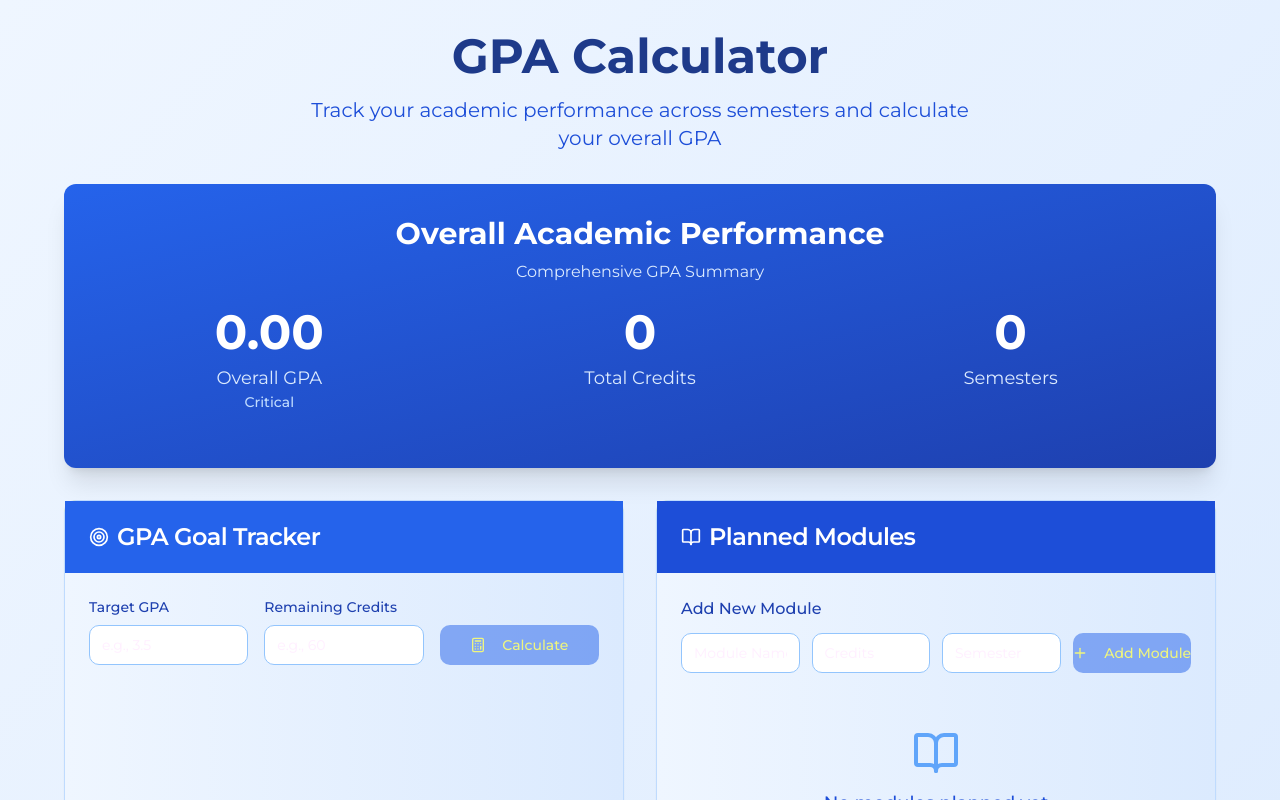
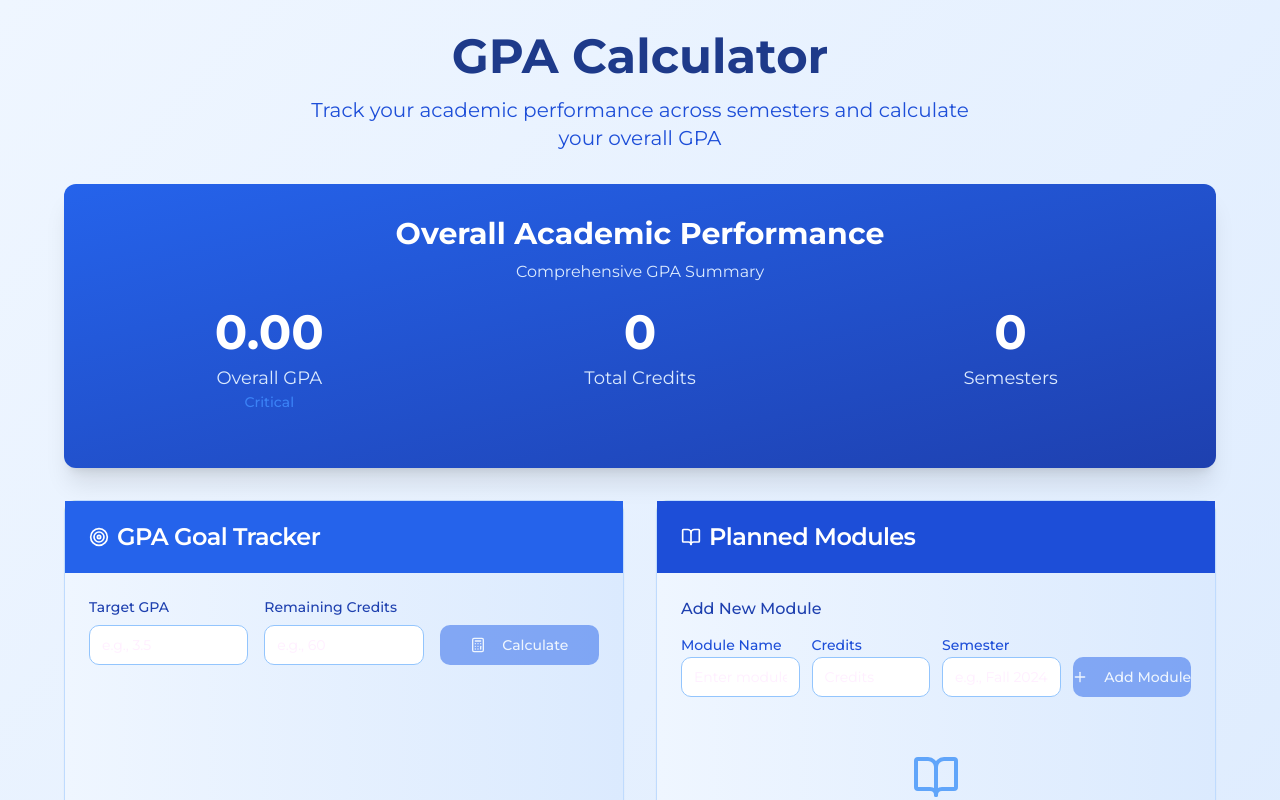
Before and after one commit to De-Silva-Shamila/grade-glide-summary, a React (Vite) app: page / in a window 1280 px wide. Shown: the top 800 px of the page. Built offline with nearby package versions, Linux system fonts and the light colour scheme.

Commit message:
Fix: Replace yellow with blue variants
Refactor UI to use only blue color variants and add labels to text input fields for improved usability.

```diff
--- a/src/components/GPAGoalTracker.tsx
+++ b/src/components/GPAGoalTracker.tsx
@@ -3,6 +3,7 @@ import React, { useState } from 'react';
 import { Card, CardContent, CardHeader, CardTitle } from '@/components/ui/card';
 import { Button } from '@/components/ui/button';
 import { Input } from '@/components/ui/input';
+import { Label } from '@/components/ui/label';
 import { Target, Calculator } from 'lucide-react';
 import { GPAData } from '@/types/gpa';
 
@@ -32,10 +33,10 @@ const GPAGoalTracker: React.FC<GPAGoalTrackerProps> = ({ gpaData }) => {
   };
 
   const getRequiredGPAColor = (required: number) => {
-    if (required > 4.0) return 'text-red-600';
-    if (required > 3.5) return 'text-blue-600';
+    if (required > 4.0) return 'text-blue-900';
+    if (required > 3.5) return 'text-blue-800';
     if (required > 3.0) return 'text-blue-700';
-    return 'text-blue-800';
+    return 'text-blue-600';
   };
 
   const getRequiredGPAMessage = (required: number) => {
@@ -56,10 +57,11 @@ const GPAGoalTracker: React.FC<GPAGoalTrackerProps> = ({ gpaData }) => {
       <CardContent className="p-6">
         <div className="grid grid-cols-1 md:grid-cols-3 gap-4 mb-4">
           <div>
-            <label className="block text-sm font-medium text-blue-800 mb-2">
+            <Label htmlFor="target-gpa" className="block text-sm font-medium text-blue-800 mb-2">
               Target GPA
-            </label>
+            </Label>
             <Input
+              id="target-gpa"
               type="number"
               placeholder="e.g., 3.5"
               value={targetGPA}
@@ -71,10 +73,11 @@ const GPAGoalTracker: React.FC<GPAGoalTrackerProps> = ({ gpaData }) => {
             />
           </div>
           <div>
-            <label className="block text-sm font-medium text-blue-800 mb-2">
+            <Label htmlFor="remaining-credits" className="block text-sm font-medium text-blue-800 mb-2">
               Remaining Credits
-            </label>
+            </Label>
             <Input
+              id="remaining-credits"
               type="number"
               placeholder="e.g., 60"
               value={remainingCredits}
@@ -87,7 +90,7 @@ const GPAGoalTracker: React.FC<GPAGoalTrackerProps> = ({ gpaData }) => {
             <Button
               onClick={calculateRequiredGPA}
               disabled={!targetGPA || !remainingCredits}
-              className="w-full bg-blue-600 hover:bg-blue-700"
+              className="w-full bg-blue-600 hover:bg-blue-700 text-white"
             >
               <Calculator className="h-4 w-4 mr-2" />
               Calculate
--- a/src/components/OverallStats.tsx
+++ b/src/components/OverallStats.tsx
@@ -20,11 +20,11 @@ const OverallStats: React.FC<OverallStatsProps> = ({ gpaData }) => {
   };
 
   const getGPAStatus = (gpa: number) => {
-    if (gpa >= 3.7) return { text: 'Excellent', color: 'text-blue-800' };
-    if (gpa >= 3.3) return { text: 'Good', color: 'text-blue-700' };
-    if (gpa >= 3.0) return { text: 'Satisfactory', color: 'text-blue-600' };
-    if (gpa >= 2.0) return { text: 'Needs Improvement', color: 'text-blue-500' };
-    return { text: 'Critical', color: 'text-blue-400' };
+    if (gpa >= 3.7) return { text: 'Excellent', color: 'text-blue-100' };
+    if (gpa >= 3.3) return { text: 'Good', color: 'text-blue-200' };
+    if (gpa >= 3.0) return { text: 'Satisfactory', color: 'text-blue-300' };
+    if (gpa >= 2.0) return { text: 'Needs Improvement', color: 'text-blue-400' };
+    return { text: 'Critical', color: 'text-blue-500' };
   };
 
   const status = getGPAStatus(gpaData.overallGPA);
@@ -43,7 +43,7 @@ const OverallStats: React.FC<OverallStatsProps> = ({ gpaData }) => {
               {gpaData.overallGPA.toFixed(2)}
             </div>
             <div className="text-lg text-blue-100">Overall GPA</div>
-            <div className="text-sm font-medium text-blue-200">
+            <div className={`text-sm font-medium ${status.color}`}>
               {status.text}
             </div>
           </div>
--- a/src/components/PlannedModules.tsx
+++ b/src/components/PlannedModules.tsx
@@ -3,6 +3,7 @@ import React, { useState } from 'react';
 import { Card, CardContent, CardHeader, CardTitle } from '@/components/ui/card';
 import { Button } from '@/components/ui/button';
 import { Input } from '@/components/ui/input';
+import { Label } from '@/components/ui/label';
 import { Select, SelectContent, SelectItem, SelectTrigger, SelectValue } from '@/components/ui/select';
 import { Plus, Trash2, BookOpen } from 'lucide-react';
 import { GRADE_OPTIONS } from '@/types/gpa';
@@ -69,13 +70,20 @@ const PlannedModules: React.FC<PlannedModulesProps> = ({ onModuleComplete }) =>
         <div className="mb-6">
           <h4 className="font-medium text-blue-800 mb-3">Add New Module</h4>
           <div className="grid grid-cols-1 md:grid-cols-4 gap-3">
+            <div>
+              <Label htmlFor="module-name" className="text-blue-700 font-medium">Module Name</Label>
               <Input
-              placeholder="Module Name"
+                id="module-name"
+                placeholder="Enter module name"
                 value={newModule.name}
                 onChange={(e) => setNewModule({ ...newModule, name: e.target.value })}
                 className="bg-white border-blue-300 focus:border-blue-500"
               />
+            </div>
+            <div>
+              <Label htmlFor="module-credits" className="text-blue-700 font-medium">Credits</Label>
               <Input
+                id="module-credits"
                 type="number"
                 placeholder="Credits"
                 value={newModule.credits}
@@ -84,20 +92,27 @@ const PlannedModules: React.FC<PlannedModulesProps> = ({ onModuleComplete }) =>
                 max="10"
                 className="bg-white border-blue-300 focus:border-blue-500"
               />
+            </div>
+            <div>
+              <Label htmlFor="module-semester" className="text-blue-700 font-medium">Semester</Label>
               <Input
-              placeholder="Semester"
+                id="module-semester"
+                placeholder="e.g., Fall 2024"
                 value={newModule.semester}
                 onChange={(e) => setNewModule({ ...newModule, semester: e.target.value })}
                 className="bg-white border-blue-300 focus:border-blue-500"
               />
+            </div>
+            <div className="flex items-end">
               <Button
                 onClick={addModule}
                 disabled={!newModule.name.trim() || !newModule.credits || !newModule.semester.trim()}
-              className="bg-blue-600 hover:bg-blue-700"
+                className="w-full bg-blue-600 hover:bg-blue-700 text-white"
               >
                 <Plus className="h-4 w-4 mr-2" />
                 Add Module
               </Button>
+            </div>
           </div>
         </div>
 
@@ -116,25 +131,28 @@ const PlannedModules: React.FC<PlannedModulesProps> = ({ onModuleComplete }) =>
                       {module.credits} credits • {module.semester}
                     </div>
                   </div>
+                  <div>
+                    <Label htmlFor={`grade-${module.id}`} className="text-blue-700 font-medium text-xs">Grade</Label>
                     <Select
                       onValueChange={(grade) => updateModuleGrade(module.id, grade)}
                     >
-                    <SelectTrigger className="w-24 bg-blue-50 border-blue-300">
+                      <SelectTrigger id={`grade-${module.id}`} className="w-24 bg-blue-50 border-blue-300">
                         <SelectValue placeholder="Grade" />
                       </SelectTrigger>
-                    <SelectContent>
+                      <SelectContent className="bg-white border-blue-200">
                         {GRADE_OPTIONS.map((grade) => (
-                        <SelectItem key={grade} value={grade}>
+                          <SelectItem key={grade} value={grade} className="hover:bg-blue-50">
                             {grade}
                           </SelectItem>
                         ))}
                       </SelectContent>
                     </Select>
+                  </div>
                   <Button
                     variant="ghost"
                     size="sm"
                     onClick={() => deleteModule(module.id)}
-                    className="text-red-500 hover:text-red-700 hover:bg-red-100"
+                    className="text-blue-600 hover:text-blue-800 hover:bg-blue-100"
                   >
                     <Trash2 className="h-3 w-3" />
                   </Button>
--- a/src/components/SemesterCard.tsx
+++ b/src/components/SemesterCard.tsx
@@ -3,6 +3,7 @@ import React, { useState } from 'react';
 import { Card, CardContent, CardHeader, CardTitle } from '@/components/ui/card';
 import { Button } from '@/components/ui/button';
 import { Input } from '@/components/ui/input';
+import { Label } from '@/components/ui/label';
 import { Select, SelectContent, SelectItem, SelectTrigger, SelectValue } from '@/components/ui/select';
 import { Trash2, Plus } from 'lucide-react';
 import { Course, Semester, GRADE_OPTIONS } from '@/types/gpa';
@@ -77,7 +78,7 @@ const SemesterCard: React.FC<SemesterCardProps> = ({
               variant="ghost"
               size="sm"
               onClick={() => onDeleteSemester(semester.id)}
-              className="text-red-500 hover:text-red-700 hover:bg-red-50"
+              className="text-blue-600 hover:text-blue-800 hover:bg-blue-50"
             >
               <Trash2 className="h-4 w-4" />
             </Button>
@@ -111,7 +112,7 @@ const SemesterCard: React.FC<SemesterCardProps> = ({
                     variant="ghost"
                     size="sm"
                     onClick={() => deleteCourse(course.id)}
-                    className="text-red-500 hover:text-red-700 hover:bg-red-100 p-1"
+                    className="text-blue-600 hover:text-blue-800 hover:bg-blue-100 p-1"
                   >
                     <Trash2 className="h-3 w-3" />
                   </Button>
@@ -124,13 +125,20 @@ const SemesterCard: React.FC<SemesterCardProps> = ({
         <div className="border-t pt-4">
           <h4 className="font-medium text-blue-800 mb-3">Add New Course</h4>
           <div className="grid grid-cols-1 md:grid-cols-4 gap-3">
+            <div className="md:col-span-2">
+              <Label htmlFor="course-name" className="text-blue-700 font-medium">Course Name</Label>
               <Input
-              placeholder="Course Name"
+                id="course-name"
+                placeholder="Enter course name"
                 value={newCourse.name}
                 onChange={(e) => setNewCourse({ ...newCourse, name: e.target.value })}
-              className="md:col-span-2 bg-blue-50 border-blue-200 focus:bg-white focus:border-blue-400"
+                className="bg-blue-50 border-blue-200 focus:bg-white focus:border-blue-400"
               />
+            </div>
+            <div>
+              <Label htmlFor="course-credits" className="text-blue-700 font-medium">Credits</Label>
               <Input
+                id="course-credits"
                 type="number"
                 placeholder="Credits"
                 value={newCourse.credits}
@@ -139,25 +147,29 @@ const SemesterCard: React.FC<SemesterCardProps> = ({
                 max="10"
                 className="bg-blue-50 border-blue-200 focus:bg-white focus:border-blue-400"
               />
+            </div>
+            <div>
+              <Label htmlFor="course-grade" className="text-blue-700 font-medium">Grade</Label>
               <Select
                 value={newCourse.grade}
                 onValueChange={(value) => setNewCourse({ ...newCourse, grade: value })}
               >
-              <SelectTrigger className="bg-blue-50 border-blue-200 focus:bg-white focus:border-blue-400">
-                <SelectValue placeholder="Grade" />
+                <SelectTrigger id="course-grade" className="bg-blue-50 border-blue-200 focus:bg-white focus:border-blue-400">
+                  <SelectValue placeholder="Select grade" />
                 </SelectTrigger>
-              <SelectContent className="bg-white">
+                <SelectContent className="bg-white border-blue-200">
                   {GRADE_OPTIONS.map((grade) => (
-                  <SelectItem key={grade} value={grade}>
+                    <SelectItem key={grade} value={grade} className="hover:bg-blue-50">
                       {grade}
                     </SelectItem>
                   ))}
                 </SelectContent>
               </Select>
             </div>
+          </div>
           <Button
             onClick={addCourse}
-            className="mt-3 w-full bg-blue-600 hover:bg-blue-700"
+            className="mt-3 w-full bg-blue-600 hover:bg-blue-700 text-white"
             disabled={!newCourse.name.trim() || !newCourse.credits || !newCourse.grade}
           >
             <Plus className="h-4 w-4 mr-2" />
```
Lines whose indentation alone changed are shown as unchanged.
